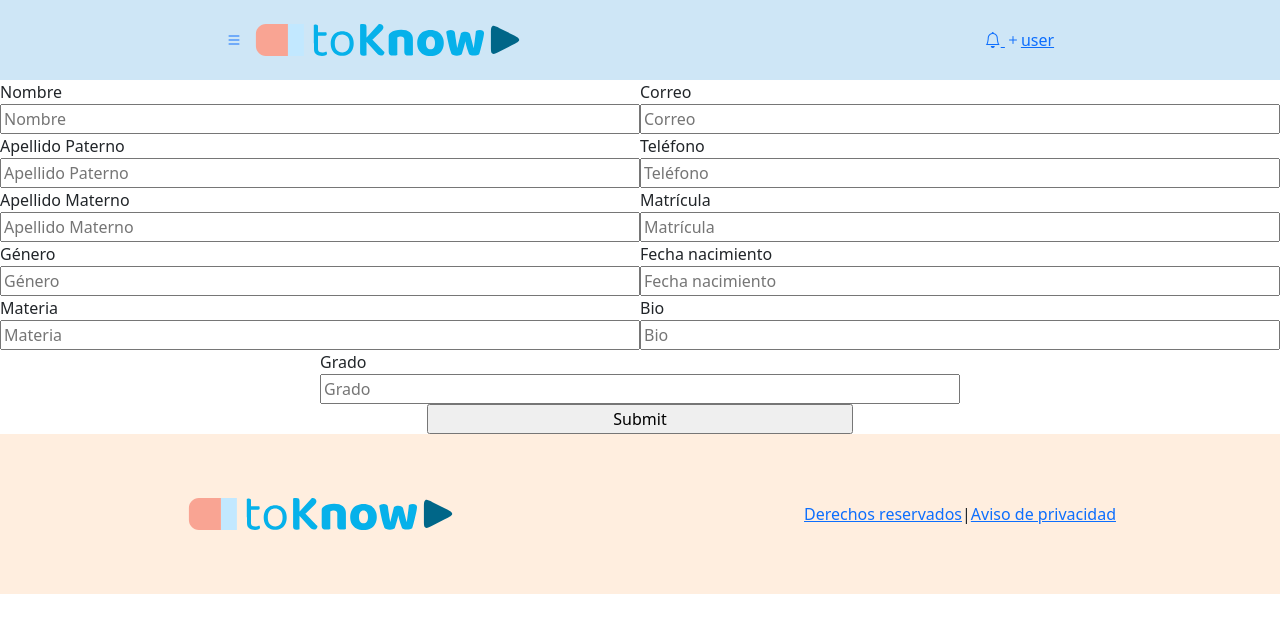
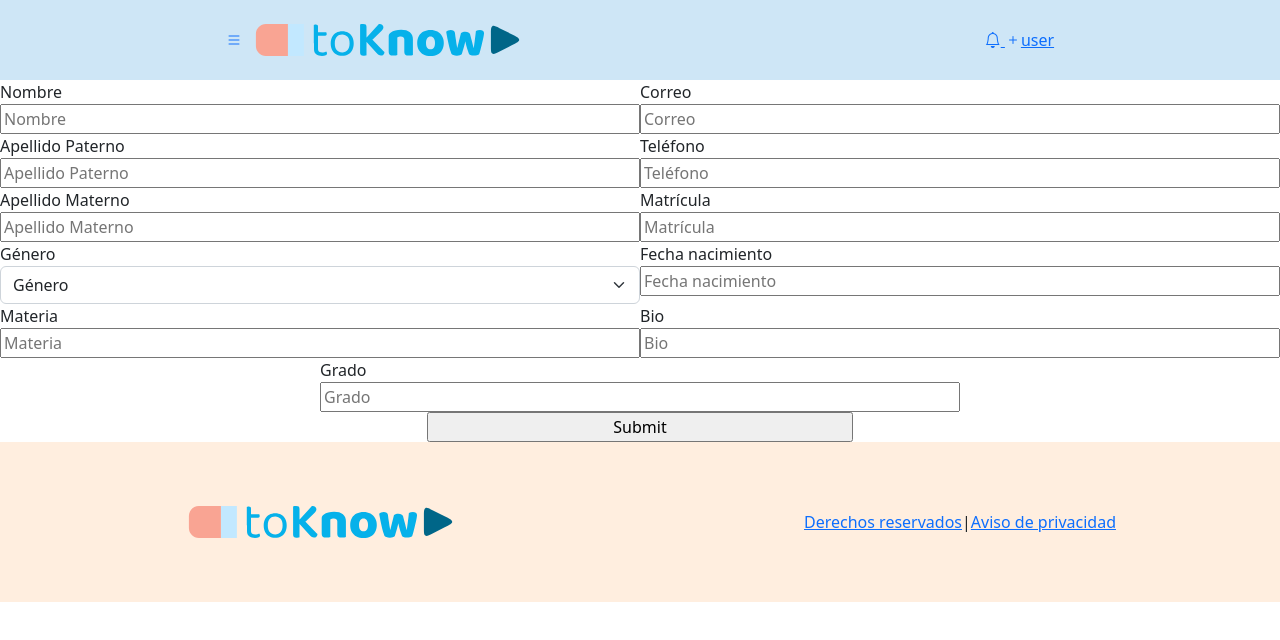
Before and after one commit to to-know-g19/TOKNOW_FE, a Next.js app: page /registerteacher in a window 1280 px wide. Shown: the top 640 px of the page. Built offline with nearby package versions, Linux system fonts and the light colour scheme.

Commit message:
added functional select tool in form for later use as component

```diff
--- /dev/null
+++ b/components/BtnDropdown/BtnDropdown.js
@@ -0,0 +1,12 @@
+import React from 'react'
+
+export default function BtnDropdown() {
+    return (
+        <select className="form-select" aria-label="Default select example">
+            <option defaultValue>Open this select menu</option>
+            <option value="1">One</option>
+            <option value="2">Two</option>
+            <option value="3">Three</option>
+        </select>
+    )
+}
--- a/components/FormTeacher/FormTeacher.js
+++ b/components/FormTeacher/FormTeacher.js
@@ -2,6 +2,7 @@ import React from 'react'
 import { useForm } from "react-hook-form"
 import 'bootstrap/dist/css/bootstrap.css'
 import { useRouter } from 'next/router'
+import BtnDropdown from '../BtnDropdown/BtnDropdown'
 
 
 export default function FormTeacher() {
@@ -9,7 +10,7 @@ export default function FormTeacher() {
     const router = useRouter()
 
     const onSubmit = async data => {
-
+        console.log(data)
 
         const token = localStorage.getItem('token')
         let result = await fetch('https://api.2know.today/teacher', {
@@ -38,7 +39,7 @@ export default function FormTeacher() {
 
                     <div className=' d-flex col-6 flex-column'>
                         <label>Nombre</label>
-                        <input name='name' {...register("name", { required: true, minLength: 3, maxLength:30 })} placeholder='Nombre'></input>
+                        <input name='name' {...register("name", { required: true, minLength: 3, maxLength: 30 })} placeholder='Nombre'></input>
                         {errors.name && errors.name.type === "required" && <span className='text-danger'>*El campo es requerido.</span>}
                         {errors.name && errors.name.type === "minLength" && <span className='text-danger'>*El campo requiere más de 2 caracteres</span>}
                         {errors.name && errors.name.type === "maxLength" && <span className='text-danger'>*El campo requiere menos de 30 caracteres</span>}
@@ -51,7 +52,7 @@ export default function FormTeacher() {
 
                     <div className='d-flex col-6 flex-column'>
                         <label>Apellido Paterno</label>
-                        <input name='lastNameA' {...register("lastNameA", { required: true, minLength: 3, maxLength:30 })} placeholder='Apellido Paterno'></input>
+                        <input name='lastNameA' {...register("lastNameA", { required: true, minLength: 3, maxLength: 30 })} placeholder='Apellido Paterno'></input>
                         {errors.lastNameA && errors.lastNameA.type === "required" && <span className='text-danger'>*El campo es requerido.</span>}
                         {errors.lastNameA && errors.lastNameA.type === "minLength" && <span className='text-danger'>*El campo requiere más de 2 caracteres</span>}
                         {errors.lastNameA && errors.lastNameA.type === "maxLength" && <span className='text-danger'>*El campo requiere menos de 30 caracteres</span>}
@@ -59,7 +60,7 @@ export default function FormTeacher() {
 
                     <div className='d-flex col-6 flex-column'>
                         <label>Teléfono</label>
-                        <input type='number' name='phone' {...register("phone", { required: true, minLength: 8, maxLength:16 })} placeholder='Teléfono'></input>
+                        <input type='number' name='phone' {...register("phone", { required: true, minLength: 8, maxLength: 16 })} placeholder='Teléfono'></input>
                         {errors.phone && errors.phone.type === "required" && <span className='text-danger'>*El campo es requerido.</span>}
                         {errors.phone && errors.phone.type === "minLength" && <span className='text-danger'>*El campo requiere más de 7 caracteres</span>}
                         {errors.phone && errors.phone.type === "maxLength" && <span className='text-danger'>*El campo requiere menos de 16 caracteres</span>}
@@ -67,7 +68,7 @@ export default function FormTeacher() {
 
                     <div className='d-flex col-6 flex-column'>
                         <label>Apellido Materno</label>
-                        <input name='lastNameB' {...register("lastNameB", { required: true, minLength: 3, maxLength:30 })} placeholder='Apellido Materno'></input>
+                        <input name='lastNameB' {...register("lastNameB", { required: true, minLength: 3, maxLength: 30 })} placeholder='Apellido Materno'></input>
                         {errors.lastNameB && errors.lastNameB.type === "required" && <span className='text-danger'>*El campo es requerido.</span>}
                         {errors.lastNameB && errors.lastNameB.type === "minLength" && <span className='text-danger'>*El campo requiere más de 2 caracteres</span>}
                         {errors.lastNameB && errors.lastNameB.type === "maxLength" && <span className='text-danger'>*El campo requiere menos de 30 caracteres</span>}
@@ -82,7 +83,17 @@ export default function FormTeacher() {
                     <div className='d-flex col-6 flex-column'>
                         <label>Género</label>
                         {/* tiene que cumplir uno de la lista en el back. hacer con desplegable */}
-                        <input name='gender' {...register("gender")} placeholder='Género'></input>
+                        {/* <input name='gender' {...register("gender")} placeholder='Género'></input> */}
+                        <select name='gender' {...register("gender", { required: true, })} className="form-select" >
+                            <option value="">Género</option>
+                            <option value="female">female</option>
+                            <option value="male">male</option>
+                            <option value="lgbt">lgbt</option>
+                            <option value="common">common</option>
+                            <option value="neuter">neuter</option>
+                        </select>
+                        {errors.gender && errors.gender.type === "required" && <span className='text-danger'>*Selecciona tu genero.</span>}
+                        {/* {errors.gender && errors.gender.type === "minLenght" && <span className='text-danger'>*Selecciona tu genero.</span>} */}
                     </div>
 
                     <div className='d-flex col-6 flex-column'>
@@ -105,7 +116,7 @@ export default function FormTeacher() {
 
                     <div className='d-flex col-6 flex-column'>
                         <label>Grado</label>
-                        <input type='number' name='grade' {...register("grade", { required: true, min: 1, max:6 })} placeholder='Grado'></input>
+                        <input type='number' name='grade' {...register("grade", { required: true, min: 1, max: 6 })} placeholder='Grado'></input>
                         {errors.grade && errors.grade.type === "required" && <span className='text-danger'>*El campo es requerido.</span>}
                         {errors.grade && errors.grade.type === "min" && <span className='text-danger'>*El grado no puede ser menor a 1</span>}
                         {errors.grade && errors.grade.type === "max" && <span className='text-danger'>*El grado no puede ser mayor a 6</span>}
--- a/package.json
+++ b/package.json
@@ -13,10 +13,11 @@
     "bootstrap-icons": "^1.9.1",
     "classnames": "^2.3.2",
     "next": "12.3.1",
-    "react": "18.2.0",
+    "react": "^18.2.0",
     "react-bootstrap": "^2.5.0",
-    "react-dom": "18.2.0",
+    "react-dom": "^18.2.0",
     "react-hook-form": "^7.39.3",
+    "reactstrap": "^9.1.5",
     "styled-components": "^5.3.6"
   },
   "devDependencies": {
```
Also changed, not shown: 1 other file (tests, documents, lock files or other folders).
